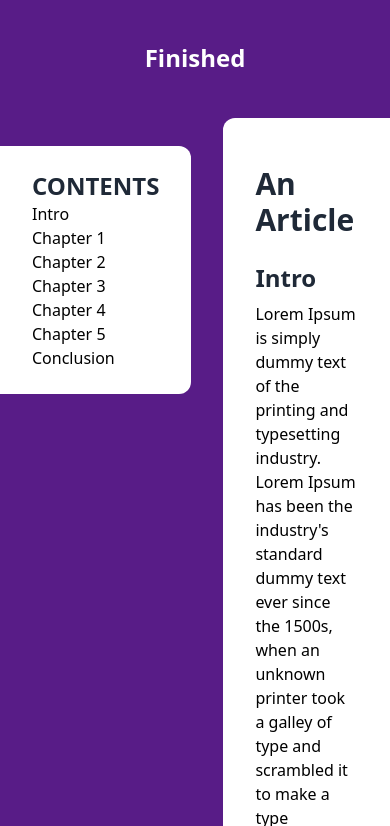
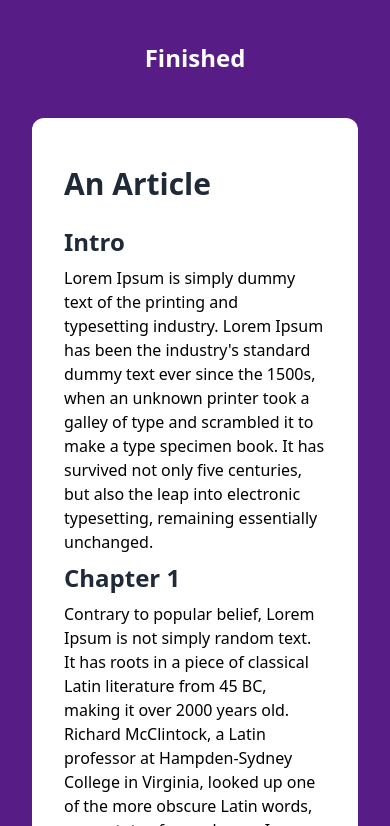
Before and after one commit to sarincasm/jar-of-dirt, a Next.js app in the folder style/css-fundamentals/: page /responsive/media-queries/disappearing-sidebar in a window 390 px wide. Shown: the part 2538-3364 px from the top of the page. Built offline with nearby package versions, Linux system fonts and the light colour scheme.

Commit message:
css fundamentals media queries - disappearing sidebar - done

```diff
--- a/style/css-fundamentals/app/responsive/media-queries/disappearing-sidebar/page.tsx
+++ b/style/css-fundamentals/app/responsive/media-queries/disappearing-sidebar/page.tsx
@@ -71,7 +71,7 @@ function renderStarter() {
 function renderDone() {
 	return (
 		<section className="py-8 flex items-baseline gap-8">
-			<nav className="flex-1 max-w-xs bg-white py-6 px-8 rounded-tr-xl rounded-br-xl">
+			<nav className="flex-1 max-w-xs bg-white py-6 px-8 rounded-tr-xl rounded-br-xl hidden md:block">
 				<h2 className="text-2xl font-bold text-center text-gray-800 uppercase">
 					Contents
 				</h2>
@@ -100,7 +100,7 @@ function renderDone() {
 				</ul>
 			</nav>
 
-			<main className="flex-[3] bg-white py-6 px-8 rounded-tl-xl rounded-bl-xl">
+			<main className="flex-[3] bg-white py-6 px-8 rounded-xl md:rounded-tl-xl md:rounded-bl-xl md:rounded-tr-none md:rounded-br-none mx-8 md:mx-0">
 				<h1 className="text-3xl font-bold text-gray-800 my-6">
 					An Article
 				</h1>
```
